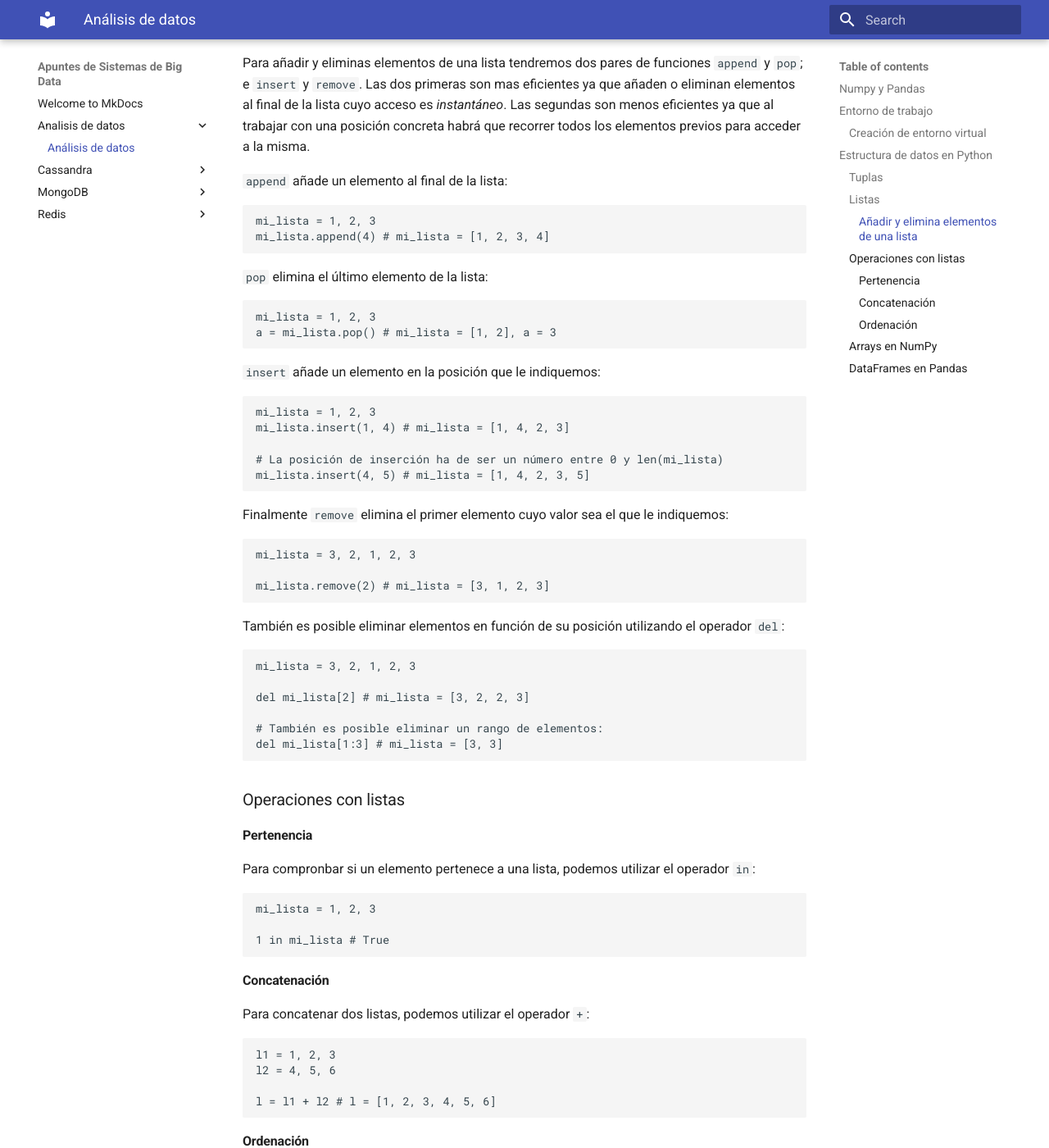
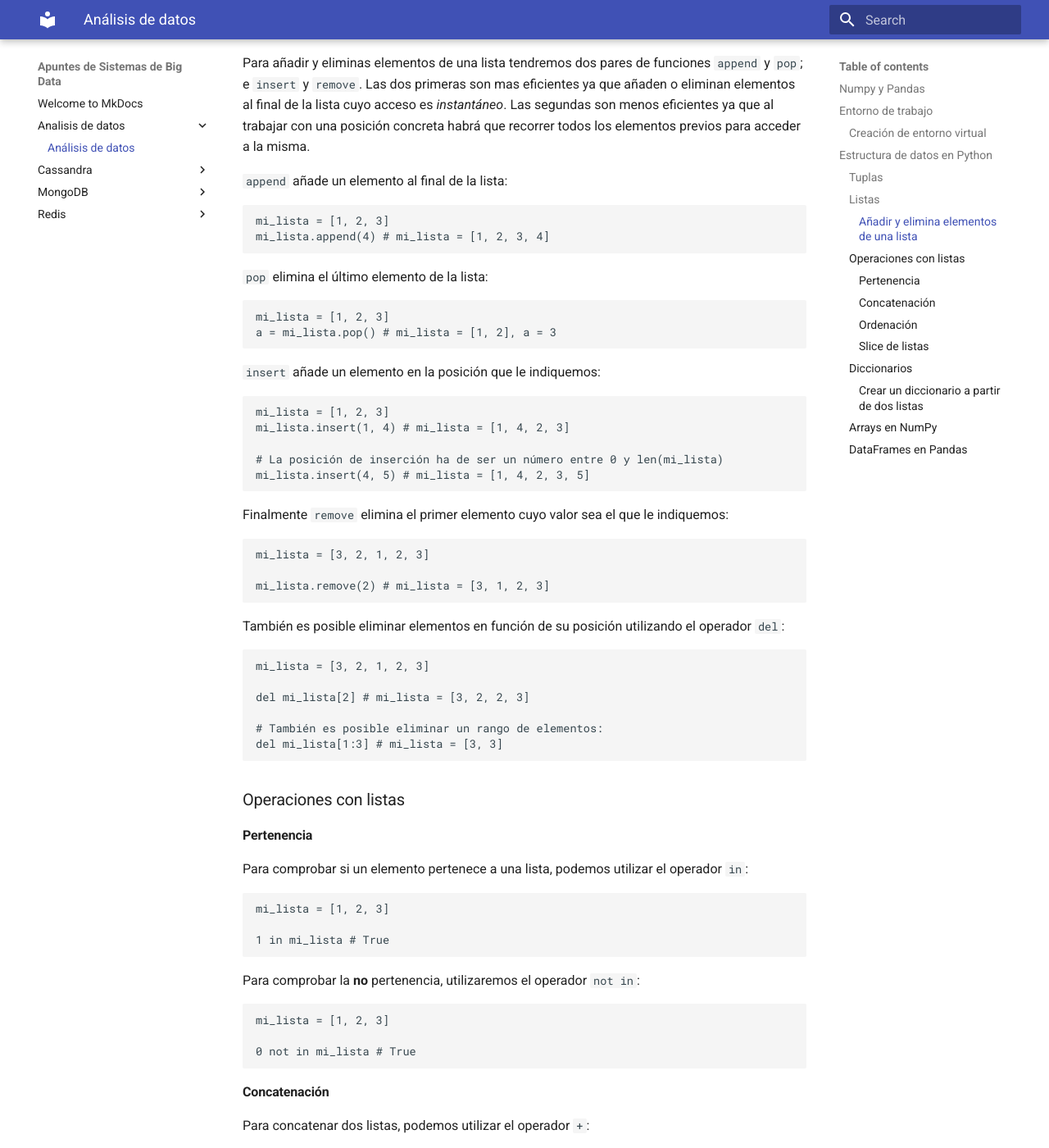
Before and after one commit to mmourazos/SBD, an MkDocs documentation site: the page built from docs/Analisis de datos/analisis_de_datos.md, in a window 1280 px wide and 1400 px high, scrolled down 3269 px. Shown: the whole window at 82% size. Built offline with MkDocs 1.6.1 and Material for MkDocs 9.7.7, drawn with Linux system fonts in a browser that asks for light colours; some of the changed text lies outside the part shown.

Commit message:
Escribiendo apuntes análisis de datos

````diff
--- a/docs/Analisis de datos/analisis_de_datos.md
+++ b/docs/Analisis de datos/analisis_de_datos.md
@@ -150,21 +150,21 @@
 `append` añade un elemento al final de la lista:
 
 ```python
-mi_lista = 1, 2, 3
+mi_lista = [1, 2, 3]
 mi_lista.append(4) # mi_lista = [1, 2, 3, 4]
 ```
 
 `pop` elimina el último elemento de la lista:
 
 ```python
-mi_lista = 1, 2, 3
+mi_lista = [1, 2, 3]
 a = mi_lista.pop() # mi_lista = [1, 2], a = 3
 ```
 
 `insert` añade un elemento en la posición que le indiquemos:
 
 ```python
-mi_lista = 1, 2, 3
+mi_lista = [1, 2, 3]
 mi_lista.insert(1, 4) # mi_lista = [1, 4, 2, 3]
 
 # La posición de inserción ha de ser un número entre 0 y len(mi_lista)
@@ -174,7 +174,7 @@
 Finalmente `remove` elimina el primer elemento cuyo valor sea el que le indiquemos:
 
 ```python
-mi_lista = 3, 2, 1, 2, 3
+mi_lista = [3, 2, 1, 2, 3]
 
 mi_lista.remove(2) # mi_lista = [3, 1, 2, 3]
 ```
@@ -182,7 +182,7 @@
 También es posible eliminar elementos en función de su posición utilizando el operador `del`:
 
 ```python
-mi_lista = 3, 2, 1, 2, 3
+mi_lista = [3, 2, 1, 2, 3]
 
 del mi_lista[2] # mi_lista = [3, 2, 2, 3]
 
@@ -194,12 +194,20 @@
 
 #### Pertenencia
 
-Para compronbar si un elemento pertenece a una lista, podemos utilizar el operador `in`:
+Para comprobar si un elemento pertenece a una lista, podemos utilizar el operador `in`:
 
 ```python
-mi_lista = 1, 2, 3
+mi_lista = [1, 2, 3]
 
 1 in mi_lista # True
+```
+
+Para comprobar la **no** pertenencia, utilizaremos el operador `not in`:
+
+```python
+mi_lista = [1, 2, 3]
+
+0 not in mi_lista # True
 ```
 
 #### Concatenación
@@ -207,19 +215,79 @@
 Para concatenar dos listas, podemos utilizar el operador `+`:
 
 ```python
-l1 = 1, 2, 3
-l2 = 4, 5, 6
+l1 [1, 2, 3]
+l2 = [4, 5, 6]
 
 l = l1 + l2 # l = [1, 2, 3, 4, 5, 6]
 ```
 
+O la función `extend`:
+
+```python
+lista_final = []
+for lista in lista_de_listas:
+    lista_final.extend(lista)
+```
+
+Hay que tener en cuenta que `extend` **es más eficiente que `+` ya que `+` crea una nueva lista**, mientras que `extend` modifica la lista original.
+
 #### Ordenación
+
+Podemos ordenar una lista utilizando la función `sort`:
+
+```python
+mi_lista [3, 2, 1]
+
+mi_lista.sort() # mi_lista = [1, 2, 3]
+```
+
+Si bien `sort` siempre ordenará la lista mediante el comparador `<`, podemos modificar este comportamiento utilizando el argumento `key`:
+
+```python
+mi_lista = ["júpiter", "venus", "tierra", "marte", "mercurio"]
+
+mi_lista.sort(key=len) # mi_lista = ['venus', 'marte', 'tierra', 'júpiter', 'mercurio']
+```
+
+También tenemos la función `sorted` que, en lugar de modificar la lista original, devuelve una nueva
+lista ordenada.
+
+#### *Slice* de listas
+
+Un *slice* es una porción de una lista. Se define mediante el operador `:`:
+
+```python
+mi_lista = [1, 2, 3, 4, 5]
+
+fragmento = mi_lista[1:3] # fragmento = [2, 3]
+```
+
+Usando `:X` o `X:` seleccionamos los elementos desde el principio hasta la posición `X` o desde `X` hasta el final.
+
+### Diccionarios
+
+En otros lenguajes de programación se denominan *mapas* o *hash maps*. Un diccionario es una colección de pares clave-valor. Las claves han de ser únicas y los valores pueden ser cualquier tipo de dato.
+Los diccionarios se definen utilizando llaves:
+
+```python
+mi_dict = { 1: "uno", "dos", 2}
+```
+
+#### Crear un diccionario a partir de dos listas
+
+Si queremos crear un diccionario a partir de una lista de claves y otra de valores, podemos utilizar la función `zip`:
+
+```python
+mapping = {}
+for key, value in zip(key_list, value_list):
+    mapping[key] = value
+```
 
 ### Arrays en NumPy
 
 Las estructuras de datos nativas de Python no son adecuadas para realizar operaciones matemáticas complejas. NumPy es una librería que permite trabajar con arrays multidimensionales y realizar operaciones matemáticas complejas de manera eficiente.
 
-Los arrays de NumPy son similares a las listas de Python, pero con la diferencia de que todos los elementos de un array deben ser del mismo tipo. Además, los arrays de NumPy tienen *dimemsíon* es decir, pueden ser unidimensionales (como las listas), bidimensionales, tridimensionales, etc.
+Los arrays de NumPy son similares a las listas de Python, pero con la diferencia de que todos los elementos de un array deben ser del mismo tipo. Además, los arrays de NumPy tienen *dimensión* es decir, pueden ser unidimensionales (como las listas), bidimensionales, tridimensionales, etc.
 
 Para utilizar los arrays de NumPy haremos lo siguiente:
 
````
